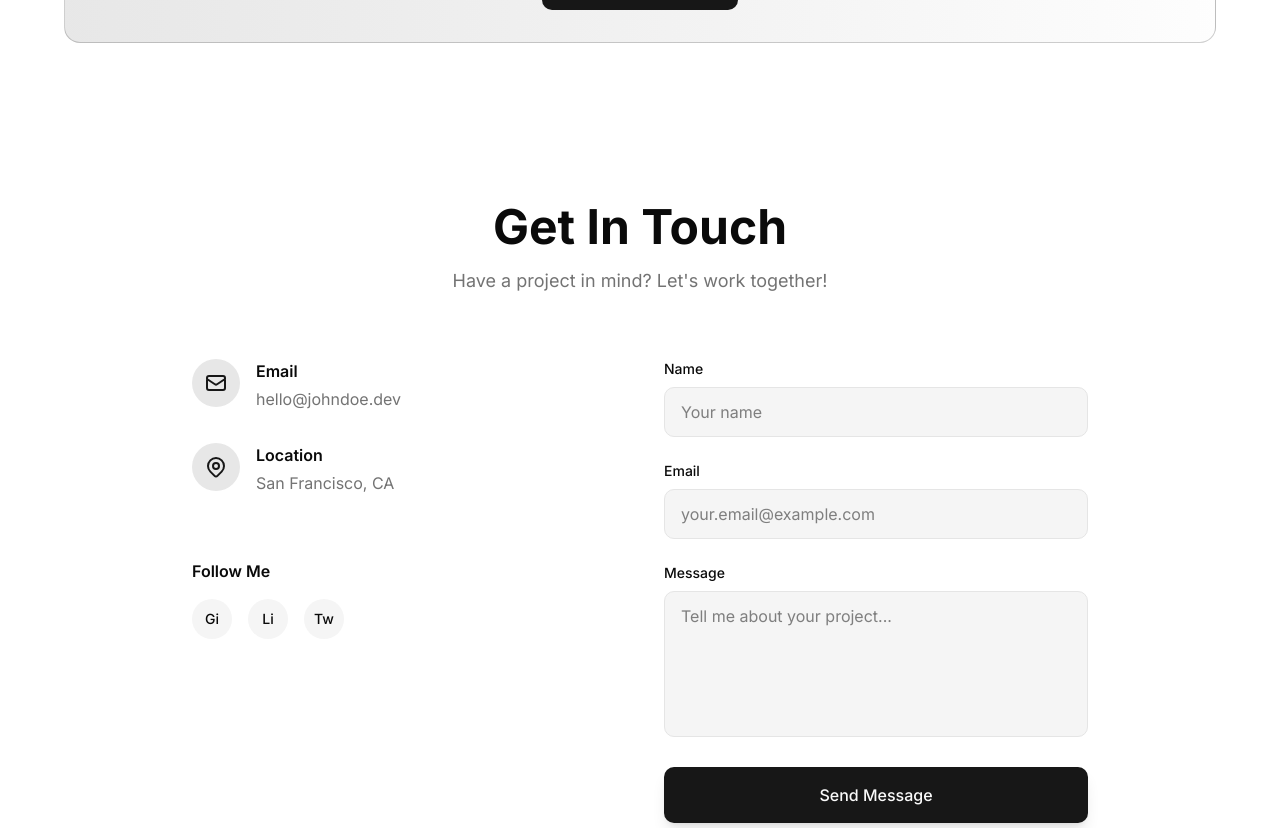
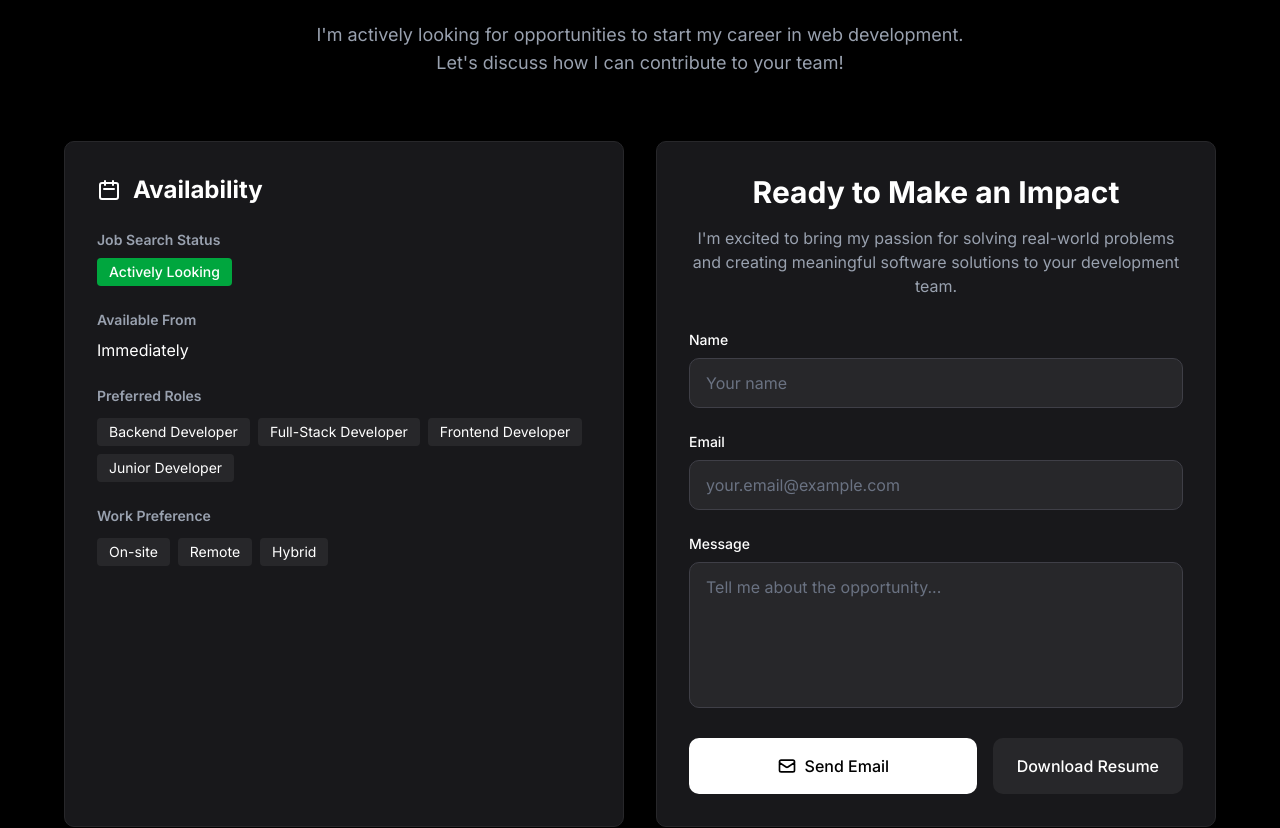
Before and after one commit to tochratana/me, a Next.js app: page / in a window 1280 px wide. Shown: the part 5060-5888 px from the top of the page. Built offline with nearby package versions, Linux system fonts and the light colour scheme.

Commit message:
Add: SEO

```diff
--- a/src/app/layout.config.ts
+++ b/src/app/layout.config.ts
@@ -1,7 +1,7 @@
 import type { Metadata } from "next";
 
 export const metadata: Metadata = {
-  title: "John Doe - Full Stack Developer",
+  title: "Toch Ratana - Full Stack Developer",
   description:
     "Portfolio showcasing modern web development projects and skills",
 };
--- a/src/app/layout.tsx
+++ b/src/app/layout.tsx
@@ -7,7 +7,46 @@ const inter = Inter({ subsets: ["latin"] });
 
 export const metadata: Metadata = {
   title: "Toch Ratana - Full Stack Developer",
-  description: "Portfolio showcasing about my skills and exprience",
+  description:
+    "Portfolio of Toch Ratana, a passionate Full Stack Developer skilled in Next.js, Tailwind CSS, and Spring Boot. Explore projects, skills, and contact info.",
+  keywords: [
+    "Toch Ratana",
+    "Full Stack Developer",
+    "Frontend Developer",
+    "React Developer",
+    "Tailwind CSS",
+    "Spring Boot",
+    "Portfolio",
+    "Cambodia Developer",
+    "Web Developer",
+  ],
+  authors: [{ name: "Toch Ratana", url: "https://tochratana.com" }],
+  openGraph: {
+    title: "Toch Ratana - Full Stack Developer",
+    description:
+      "Showcasing Toch Ratana’s web development projects, skills, and experiences.",
+    url: "https://tochratana.com",
+    siteName: "Toch Ratana Portfolio",
+    images: [
+      {
+        url: "https://tochratana.com/og-image.jpg", // (Optional) upload a nice preview image to your public folder
+        width: 1200,
+        height: 630,
+        alt: "Toch Ratana Portfolio",
+      },
+    ],
+    locale: "en_US",
+    type: "website",
+  },
+  twitter: {
+    card: "summary_large_image",
+    title: "Toch Ratana - Full Stack Developer",
+    description:
+      "Portfolio of Toch Ratana, a Full Stack Developer specializing in modern web technologies.",
+    creator: "@tochratana", // optional if you have Twitter
+    images: ["https://tochratana.com/og-image.jpg"],
+  },
+  metadataBase: new URL("https://tochratana.com"),
 };
 
 export default function RootLayout({
@@ -17,6 +56,12 @@ export default function RootLayout({
 }) {
   return (
     <html lang="en" suppressHydrationWarning>
+      <head>
+        <meta
+          name="google-site-verification"
+          content="safoFDvc9jfRIVoNCZSIIeXGIs7zJm7fkJZplWac8J0"
+        />
+      </head>
       <body className={inter.className}>
         <ThemeWrapper>{children}</ThemeWrapper>
       </body>
--- /dev/null
+++ b/src/app/robots.ts
@@ -0,0 +1,11 @@
+import { MetadataRoute } from "next";
+
+export default function robots(): MetadataRoute.Robots {
+  return {
+    rules: {
+      userAgent: "*",
+      allow: "/",
+    },
+    sitemap: "https://tochratana.com/sitemap.xml",
+  };
+}
--- /dev/null
+++ b/src/app/sitemap.ts
@@ -0,0 +1,12 @@
+import { MetadataRoute } from "next";
+
+export default function sitemap(): MetadataRoute.Sitemap {
+  return [
+    {
+      url: "https://tochratana.com",
+      lastModified: new Date(),
+      changeFrequency: "monthly",
+      priority: 1,
+    },
+  ];
+}
--- a/src/components/sections/Contact.tsx
+++ b/src/components/sections/Contact.tsx
@@ -8,19 +8,56 @@ export function Contact() {
     email: "",
     message: "",
   });
-  const [status, setStatus] = useState<"idle" | "sending" | "sent">("idle");
+  const [status, setStatus] = useState<"idle" | "sending" | "sent" | "error">(
+    "idle"
+  );
 
   const handleSubmit = async (e: React.FormEvent) => {
     e.preventDefault();
     setStatus("sending");
 
-    // Simulate form submission
-    await new Promise((resolve) => setTimeout(resolve, 1500));
+    try {
+      // EmailJS integration
+      const serviceID = "service_f9qgu4i"; // Replace with your EmailJS service ID
+      const templateID = "template_4p9s2bf"; // Replace with your EmailJS template ID
+      const publicKey = "sjbBj5W8oH4XRp3mW"; // Replace with your EmailJS public key
 
+      const templateParams = {
+        from_name: formData.name,
+        from_email: formData.email,
+        message: formData.message,
+        to_name: "Toch Ratana", // Your name
+      };
+
+      const response = await fetch(
+        "https://api.emailjs.com/api/v1.0/email/send",
+        {
+          method: "POST",
+          headers: {
+            "Content-Type": "application/json",
+          },
+          body: JSON.stringify({
+            service_id: serviceID,
+            template_id: templateID,
+            user_id: publicKey,
+            template_params: templateParams,
+          }),
+        }
+      );
+
+      if (response.ok) {
         setStatus("sent");
         setFormData({ name: "", email: "", message: "" });
-
         setTimeout(() => setStatus("idle"), 3000);
+      } else {
+        setStatus("error");
+        setTimeout(() => setStatus("idle"), 3000);
+      }
+    } catch (error) {
+      console.error("Error sending email:", error);
+      setStatus("error");
+      setTimeout(() => setStatus("idle"), 3000);
+    }
   };
 
   const handleChange = (
@@ -30,22 +67,26 @@ export function Contact() {
   };
 
   return (
-    <section id="contact" className="py-20 px-4">
-      <div className="max-w-4xl mx-auto">
+    <div className="min-h-screen bg-black text-white py-20 px-4">
+      <div className="max-w-6xl mx-auto">
+        {/* Header */}
         <div className="text-center mb-16">
-          <h2 className="text-4xl md:text-5xl font-bold mb-4">Get In Touch</h2>
-          <p className="text-muted-foreground text-lg">
-            {"Have a project in mind? Let's work together!"}
+          <h1 className="text-5xl md:text-6xl font-bold mb-6">Let&apos;s Connect</h1>
+          <p className="text-gray-400 text-lg max-w-2xl mx-auto">
+            I&apos;m actively looking for opportunities to start my career in web
+            development.
+            <br />
+            Let&apos;s discuss how I can contribute to your team!
           </p>
         </div>
 
-        <div className="grid md:grid-cols-2 gap-12">
-          {/* Contact Info */}
-          <div className="space-y-8">
-            <div className="flex items-start gap-4">
-              <div className="w-12 h-12 rounded-full bg-primary/10 flex items-center justify-center flex-shrink-0">
+        {/* Main Content Grid */}
+        <div className="grid lg:grid-cols-2 gap-8 mb-16">
+          {/* Availability Card */}
+          <div className="bg-zinc-900 border border-zinc-800 rounded-lg p-8">
+            <div className="flex items-center gap-3 mb-6">
               <svg
-                  className="w-6 h-6 text-primary"
+                className="w-6 h-6"
                 fill="none"
                 stroke="currentColor"
                 viewBox="0 0 24 24"
@@ -54,67 +95,87 @@ export function Contact() {
                   strokeLinecap="round"
                   strokeLinejoin="round"
                   strokeWidth={2}
-                    d="M3 8l7.89 5.26a2 2 0 002.22 0L21 8M5 19h14a2 2 0 002-2V7a2 2 0 00-2-2H5a2 2 0 00-2 2v10a2 2 0 002 2z"
+                  d="M8 7V3m8 4V3m-9 8h10M5 21h14a2 2 0 002-2V7a2 2 0 00-2-2H5a2 2 0 00-2 2v12a2 2 0 002 2z"
                 />
               </svg>
+              <h2 className="text-2xl font-bold">Availability</h2>
             </div>
+
+            <div className="space-y-6">
               <div>
-                <h3 className="font-semibold mb-1">Email</h3>
-                <p className="text-muted-foreground">hello@johndoe.dev</p>
+                <h3 className="text-sm font-semibold text-gray-400 mb-2">
+                  Job Search Status
+                </h3>
+                <span className="inline-block px-3 py-1 bg-green-600 text-white text-sm font-medium rounded">
+                  Actively Looking
+                </span>
+              </div>
+
+              <div>
+                <h3 className="text-sm font-semibold text-gray-400 mb-2">
+                  Available From
+                </h3>
+                <p className="text-white">Immediately</p>
+              </div>
+
+              <div>
+                <h3 className="text-sm font-semibold text-gray-400 mb-3">
+                  Preferred Roles
+                </h3>
+                <div className="flex flex-wrap gap-2">
+                  <span className="px-3 py-1 bg-zinc-800 text-white text-sm rounded">
+                    Backend Developer
+                  </span>
+                  <span className="px-3 py-1 bg-zinc-800 text-white text-sm rounded">
+                    Full-Stack Developer
+                  </span>
+                  <span className="px-3 py-1 bg-zinc-800 text-white text-sm rounded">
+                    Frontend Developer
+                  </span>
+                  <span className="px-3 py-1 bg-zinc-800 text-white text-sm rounded">
+                    Junior Developer
+                  </span>
                 </div>
               </div>
 
-            <div className="flex items-start gap-4">
-              <div className="w-12 h-12 rounded-full bg-primary/10 flex items-center justify-center flex-shrink-0">
-                <svg
-                  className="w-6 h-6 text-primary"
-                  fill="none"
-                  stroke="currentColor"
-                  viewBox="0 0 24 24"
-                >
-                  <path
-                    strokeLinecap="round"
-                    strokeLinejoin="round"
-                    strokeWidth={2}
-                    d="M17.657 16.657L13.414 20.9a1.998 1.998 0 01-2.827 0l-4.244-4.243a8 8 0 1111.314 0z"
-                  />
-                  <path
-                    strokeLinecap="round"
-                    strokeLinejoin="round"
-                    strokeWidth={2}
-                    d="M15 11a3 3 0 11-6 0 3 3 0 016 0z"
-                  />
-                </svg>
+              <div>
+                <h3 className="text-sm font-semibold text-gray-400 mb-3">
+                  Work Preference
+                </h3>
+                <div className="flex flex-wrap gap-2">
+                  <span className="px-3 py-1 bg-zinc-800 text-white text-sm rounded">
+                    On-site
+                  </span>
+                  <span className="px-3 py-1 bg-zinc-800 text-white text-sm rounded">
+                    Remote
+                  </span>
+                  <span className="px-3 py-1 bg-zinc-800 text-white text-sm rounded">
+                    Hybrid
+                  </span>
                 </div>
-              <div>
-                <h3 className="font-semibold mb-1">Location</h3>
-                <p className="text-muted-foreground">San Francisco, CA</p>
-              </div>
-            </div>
-
-            <div className="pt-8">
-              <h3 className="font-semibold mb-4">Follow Me</h3>
-              <div className="flex gap-4">
-                {["GitHub", "LinkedIn", "Twitter"].map((social) => (
-                  <a
-                    key={social}
-                    href="#"
-                    className="w-10 h-10 rounded-full bg-secondary hover:bg-primary hover:text-primary-foreground flex items-center justify-center transition-all duration-300"
-                  >
-                    <span className="sr-only">{social}</span>
-                    <span className="text-sm font-medium">
-                      {social.slice(0, 2)}
-                    </span>
-                  </a>
-                ))}
               </div>
             </div>
           </div>
 
           {/* Contact Form */}
+          <div className="bg-zinc-900 border border-zinc-800 rounded-lg p-8">
+            <div className="text-center mb-8">
+              <h2 className="text-2xl md:text-3xl font-bold mb-4">
+                Ready to Make an Impact
+              </h2>
+              <p className="text-gray-400">
+                I&apos;m excited to bring my passion for solving real-world problems
+                and creating meaningful software solutions to your development
+                team.
+              </p>
+            </div>
+
             <form onSubmit={handleSubmit} className="space-y-6">
               <div>
-              <label htmlFor="name" className="block text-sm font-medium mb-2">
+                <label
+                  htmlFor="name"
+                  className="block text-sm font-medium mb-2"
+                >
                   Name
                 </label>
                 <input
@@ -124,13 +185,16 @@ export function Contact() {
                   value={formData.name}
                   onChange={handleChange}
                   required
-                className="w-full px-4 py-3 rounded-lg bg-secondary border border-border focus:border-primary focus:ring-2 focus:ring-primary/20 transition-all outline-none"
+                  className="w-full px-4 py-3 rounded-lg bg-zinc-800 border border-zinc-700 focus:border-white focus:ring-2 focus:ring-white/20 transition-all outline-none text-white placeholder-gray-500"
                   placeholder="Your name"
                 />
               </div>
 
               <div>
-              <label htmlFor="email" className="block text-sm font-medium mb-2">
+                <label
+                  htmlFor="email"
+                  className="block text-sm font-medium mb-2"
+                >
                   Email
                 </label>
                 <input
@@ -140,7 +204,7 @@ export function Contact() {
                   value={formData.email}
                   onChange={handleChange}
                   required
-                className="w-full px-4 py-3 rounded-lg bg-secondary border border-border focus:border-primary focus:ring-2 focus:ring-primary/20 transition-all outline-none"
+                  className="w-full px-4 py-3 rounded-lg bg-zinc-800 border border-zinc-700 focus:border-white focus:ring-2 focus:ring-white/20 transition-all outline-none text-white placeholder-gray-500"
                   placeholder="your.email@example.com"
                 />
               </div>
@@ -159,23 +223,47 @@ export function Contact() {
                   onChange={handleChange}
                   required
                   rows={5}
-                className="w-full px-4 py-3 rounded-lg bg-secondary border border-border focus:border-primary focus:ring-2 focus:ring-primary/20 transition-all outline-none resize-none"
-                placeholder="Tell me about your project..."
+                  className="w-full px-4 py-3 rounded-lg bg-zinc-800 border border-zinc-700 focus:border-white focus:ring-2 focus:ring-white/20 transition-all outline-none resize-none text-white placeholder-gray-500"
+                  placeholder="Tell me about the opportunity..."
                 />
               </div>
 
+              <div className="flex flex-col sm:flex-row gap-4">
                 <button
                   type="submit"
                   disabled={status === "sending"}
-              className="w-full py-4 bg-primary text-primary-foreground rounded-lg font-medium hover:scale-100 transition-all duration-300 shadow-lg hover:shadow-xl disabled:opacity-50 disabled:cursor-not-allowed"
+                  className="flex-1 py-4 bg-white text-black rounded-lg font-medium hover:bg-gray-200 transition-all duration-300 disabled:opacity-50 disabled:cursor-not-allowed flex items-center justify-center gap-2"
                 >
-              {status === "idle" && "Send Message"}
+                  <svg
+                    className="w-5 h-5"
+                    fill="none"
+                    stroke="currentColor"
+                    viewBox="0 0 24 24"
+                  >
+                    <path
+                      strokeLinecap="round"
+                      strokeLinejoin="round"
+                      strokeWidth={2}
+                      d="M3 8l7.89 5.26a2 2 0 002.22 0L21 8M5 19h14a2 2 0 002-2V7a2 2 0 00-2-2H5a2 2 0 00-2 2v10a2 2 0 002 2z"
+                    />
+                  </svg>
+                  {status === "idle" && "Send Email"}
                   {status === "sending" && "Sending..."}
                   {status === "sent" && "✓ Message Sent!"}
+                  {status === "error" && "Failed - Try Again"}
                 </button>
+
+                <button
+                  type="button"
+                  className="px-6 py-4 bg-zinc-800 text-white rounded-lg font-medium hover:bg-zinc-700 transition-all duration-300"
+                >
+                  Download Resume
+                </button>
+              </div>
             </form>
           </div>
         </div>
-    </section>
+      </div>
+    </div>
   );
 }
--- a/src/components/sections/Education.tsx
+++ b/src/components/sections/Education.tsx
@@ -238,7 +238,7 @@ export default function Education() {
         </div>
 
         {/* CTA Section */}
-        <div className="bg-gradient-to-r from-primary/10 to-accent/10 border border-primary/20 rounded-2xl p-8 text-center mt-16">
+        {/* <div className="bg-gradient-to-r from-primary/10 to-accent/10 border border-primary/20 rounded-2xl p-8 text-center mt-16">
           <h3 className="text-2xl font-bold mb-4">Always Learning</h3>
           <p className="text-muted-foreground mb-6 max-w-2xl mx-auto">
             I&apos;m committed to continuous learning and staying updated with
@@ -247,7 +247,7 @@ export default function Education() {
           <button className="px-8 py-3 bg-primary text-white rounded-lg font-medium hover:shadow-lg transition-all duration-200">
             View My Projects
           </button>
-        </div>
+        </div> */}
 
         {/* Fade In Animation */}
         <style jsx>{`
--- a/src/components/sections/Project.tsx
+++ b/src/components/sections/Project.tsx
@@ -17,7 +17,15 @@ const projects: Project[] = [
     description:
       "A full-stack e-commerce solution with payment integration, admin dashboard, and real-time inventory management.",
     image: "/project/endora-dark.webp", // ✅ use path from /public
-    tags: ["Next.js", "Stripe", "PostgreSQL", "Tailwind"],
+    tags: [
+      "Next.js",
+      "TypeScript",
+      "PostgreSQL",
+      "Tailwind",
+      "Spring Boot",
+      "MongoDB",
+      "Google Cloud",
+    ],
     github: "#",
     live: "#",
   },
```
Also changed, not shown: og-image.jpg (added), public/og-image.jpg (added). Lines whose indentation alone changed are shown as unchanged.
